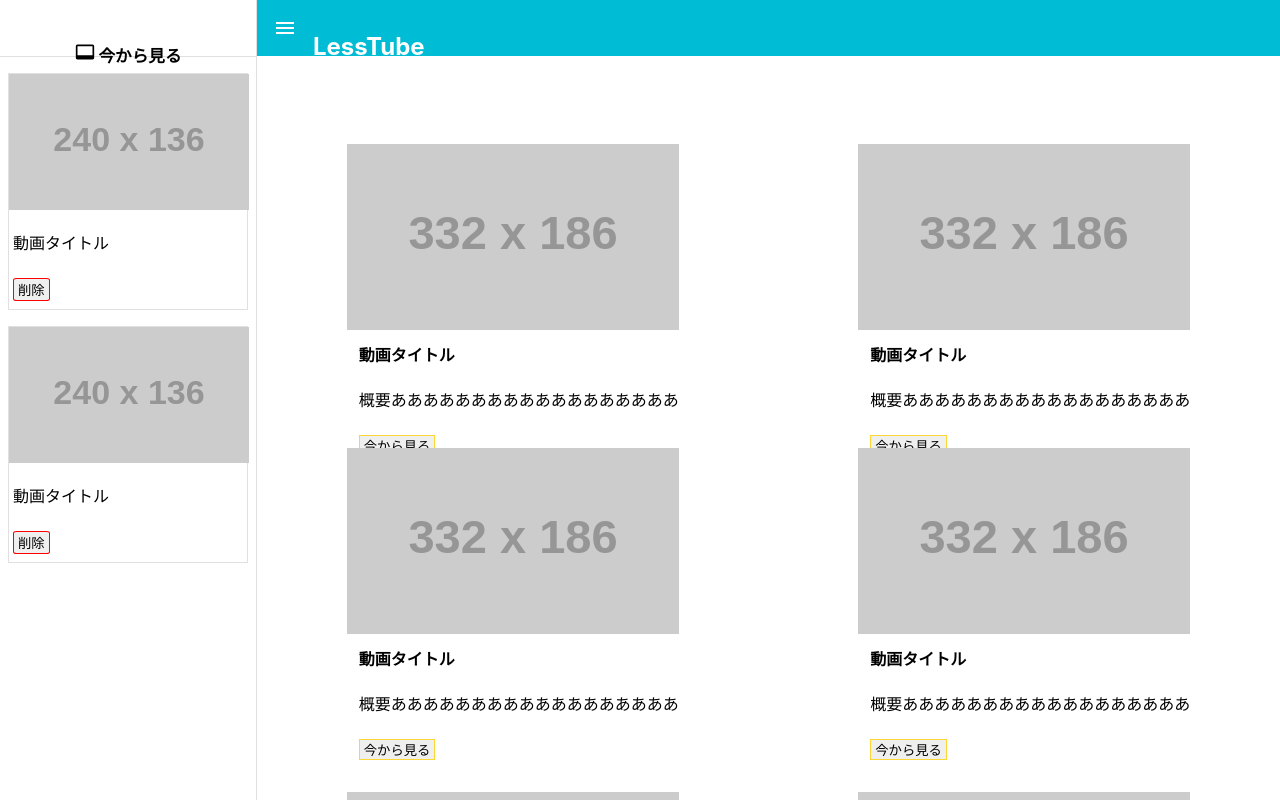
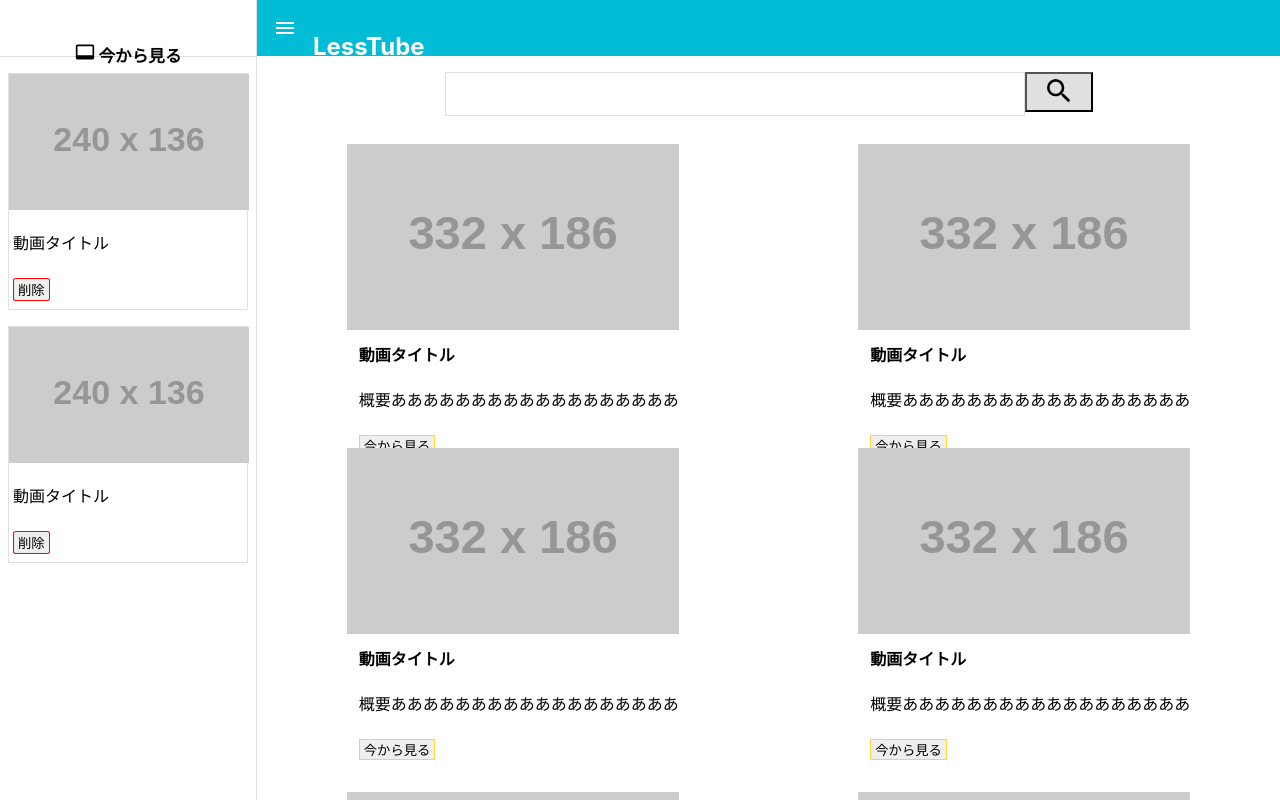
Before and after one commit to minguu42/js-lesstube, a React (Create React App) app: page / in a window 1280 px wide. Shown: the top 800 px of the page. Built offline with nearby package versions, Linux system fonts and the light colour scheme.

Commit message:
SearchFormコンポーネントの作成

```diff
--- a/src/App.js
+++ b/src/App.js
@@ -3,6 +3,7 @@ import NavigationDrawer from "./components/NavigationDrawer";
 import VideoList from "./components/VideoList";
 
 import './App.css';
+import SearchForm from "./components/SearchForm";
 
 const App = () => {
     return (
@@ -10,6 +11,7 @@ const App = () => {
             <NavigationDrawer/>
             <div className="main">
                 <AppBar/>
+                <SearchForm/>
                 <VideoList/>
             </div>
         </div>
--- a/src/components/SearchForm.css
+++ b/src/components/SearchForm.css
@@ -0,0 +1,24 @@
+.form__outer {
+    margin-top: 16px;
+    height: 56px;
+}
+
+.form {
+    max-width: 648px;
+    margin: 0 auto;
+    display: flex;
+}
+
+.form__filed {
+    height: 40px;
+    display: inline-block;
+    flex: 1;
+    border: solid 1px var(--border-color);
+}
+
+.form__button {
+    text-align: center;
+    padding: 0 16px;
+    background-color: var(--border-color);
+    height: 40px;
+}
--- a/src/components/SearchForm.js
+++ b/src/components/SearchForm.js
@@ -1,10 +1,16 @@
+import {MdSearch} from 'react-icons/md';
 import './SearchForm.css';
 
 const SearchForm = () => {
     return (
-        <form>
-            色々あるよ
-        </form>
+        <div className="form__outer">
+            <form className="form">
+                <input name="keyword" className="form__filed"/>
+                <button type="submit" className="form__button">
+                    <MdSearch size="32px" />
+                </button>
+            </form>
+        </div>
     );
 };
 
--- a/src/components/VideoList.css
+++ b/src/components/VideoList.css
@@ -1,8 +1,3 @@
-/*SearchBarコンポーネントの場所を確保している。作成後削除する*/
-.dev-back-c {
-    margin-top: 72px;
-}
-
 .video-list {
     display: grid;
     grid-template-rows: 304px;
--- a/src/universe.css
+++ b/src/universe.css
@@ -1,6 +1,8 @@
 :root {
   --primary-color: #00BCD4;
   --on-primary-color: #fff;
+  --secondary-color: #00ACC1;
+  --on-secondary-color: #fff;
   --accent-color: #FDD835;
   --error-color: #F44336;
   --border-color: rgba(0, 0, 0, 0.12);
```
